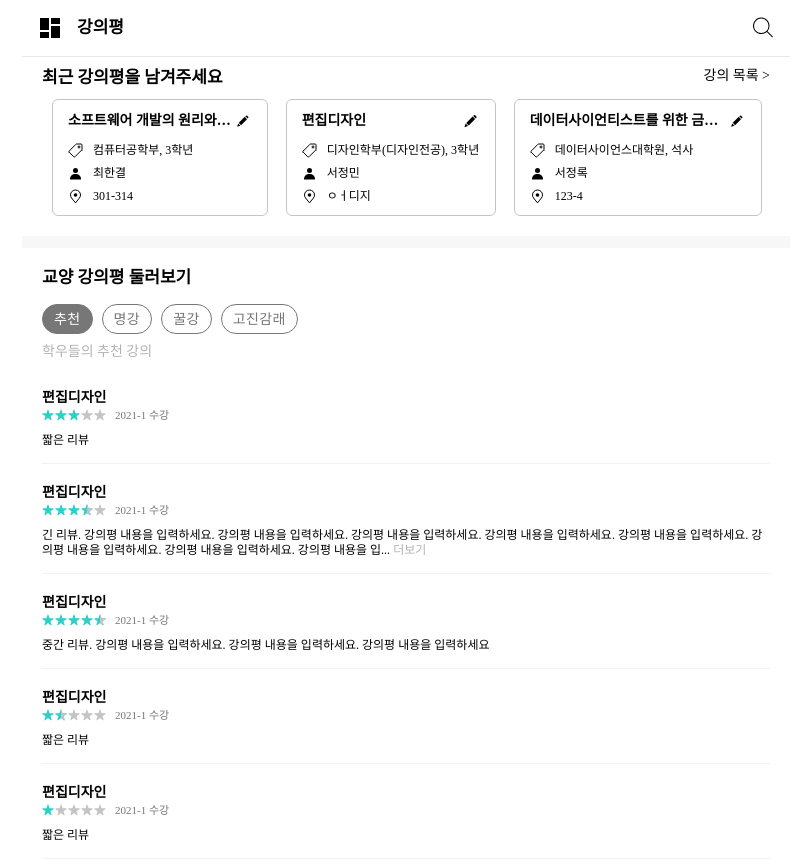
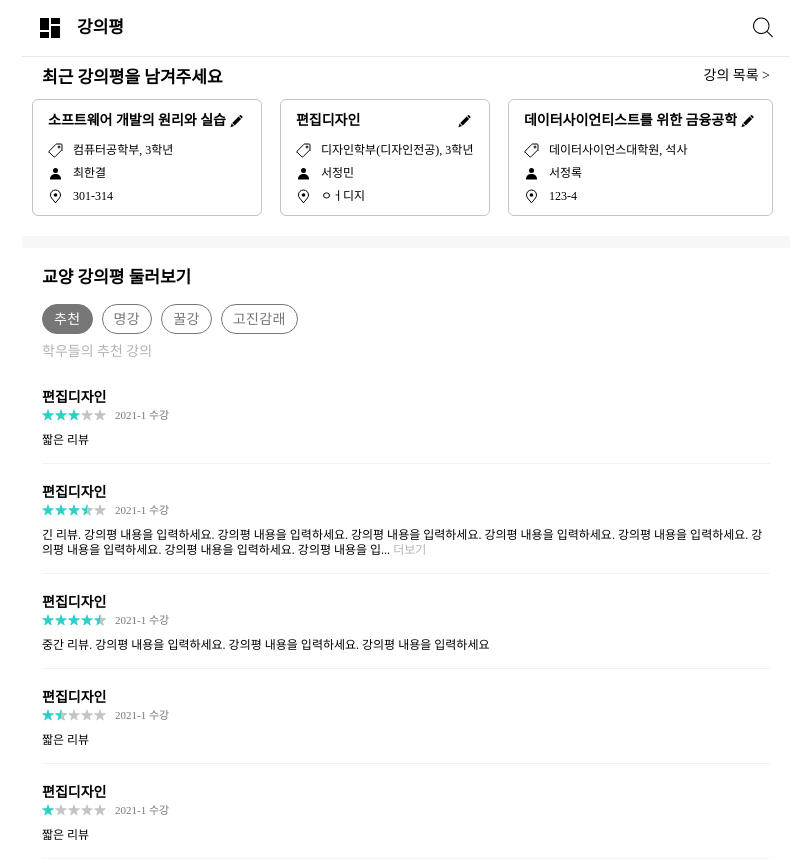
Before and after one commit to wafflestudio/snutt-ev-web, a Next.js app: page /main in a window 1280 px wide. Shown: the whole page, without its empty margins (234-1038 px from the left). Built offline with nearby package versions, Linux system fonts and the light colour scheme; no server answers; a web font is replaced by a local one.

Commit message:
fix carousel css

```diff
--- a/pageImpl/mainImpl/__components__/RecentCarousel.tsx
+++ b/pageImpl/mainImpl/__components__/RecentCarousel.tsx
@@ -51,8 +51,8 @@ const SubjectCardCarousel = styled.div`
   display: flex;
   overflow-x: scroll;
   white-space: nowrap;
-  width: 100%;
-  position: relative;
+  width: calc(100% + 40px);
+  margin-left: -20px;
   ::-webkit-scrollbar {
     display: none;
   }
```
